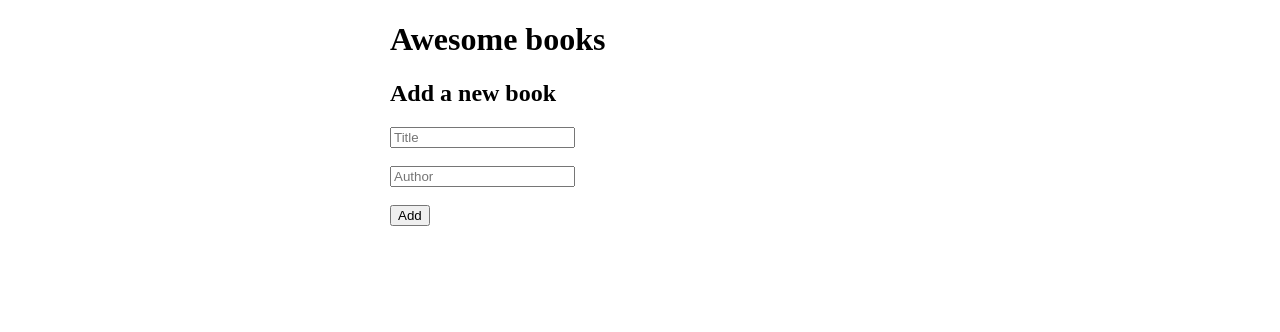
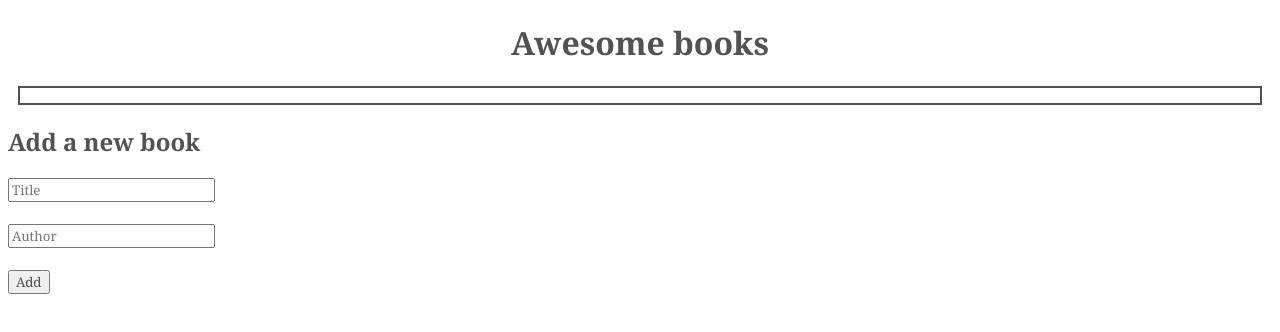
Before and after one commit to Leeoasis/Awesome-books, a website: page index.html in a window 1280 px wide. Drawn offline with Linux system fonts and the light colour scheme.

Commit message:
Add style in book display section

```diff
--- a/style.css
+++ b/style.css
@@ -1,4 +1,30 @@
-body {
-	max-width: 500px;
-	margin: auto;
+* {
+	box-sizing: border-box;
+	font-family: Cambria, Cochin, Georgia, Times, 'Times New Roman', serif;
+	color: rgb(83, 81, 81);
 }
+
+.books {
+	text-align: center;
+}
+
+#book-collection {
+	display: flex;
+	flex-direction: column;
+	border: 2px rgb(83, 81, 81) solid;
+	margin: 10px 10px;
+	padding: 5px 0% 10px;
+}
+
+#book-collection p {
+	font-weight: 700;
+	float: left;
+	margin: 5px 5px;
+	padding-right: 10px;
+}
+
+.delete {
+	float: right;
+	margin: 5px;
+	font-weight: 700;
+}
```
